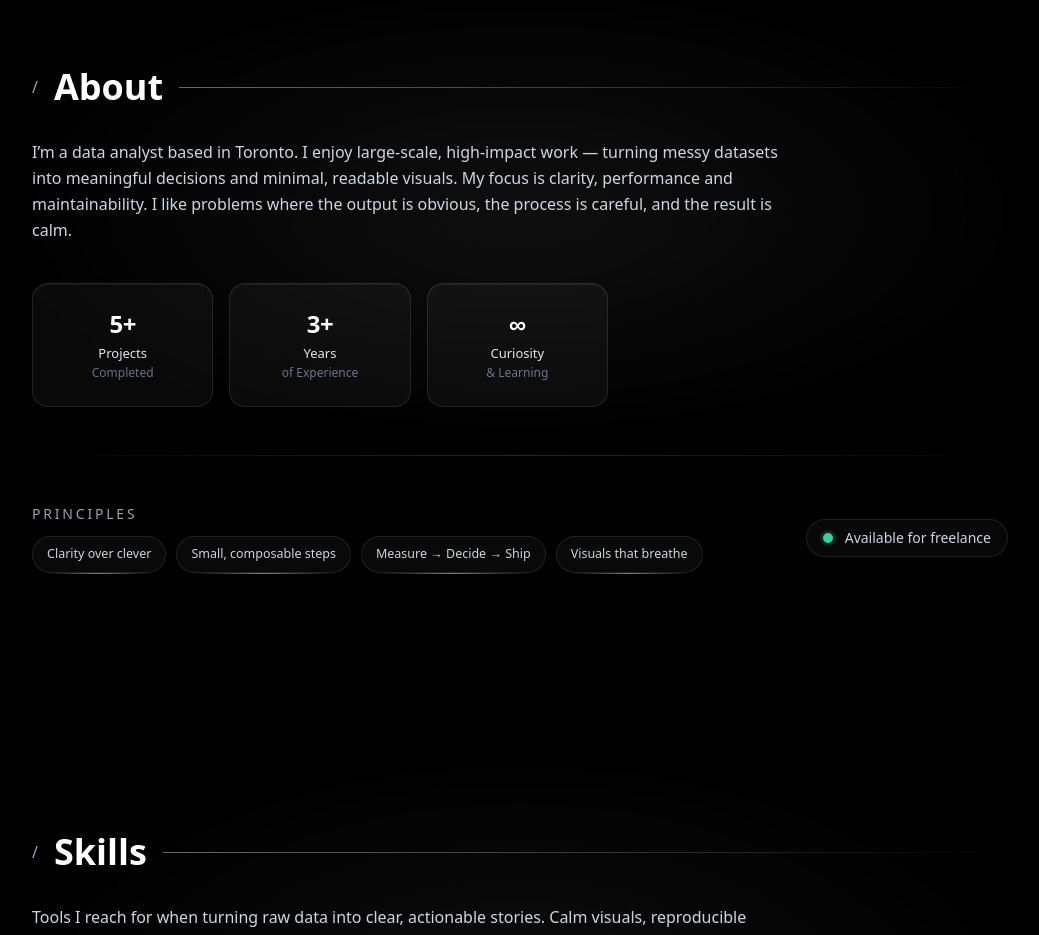
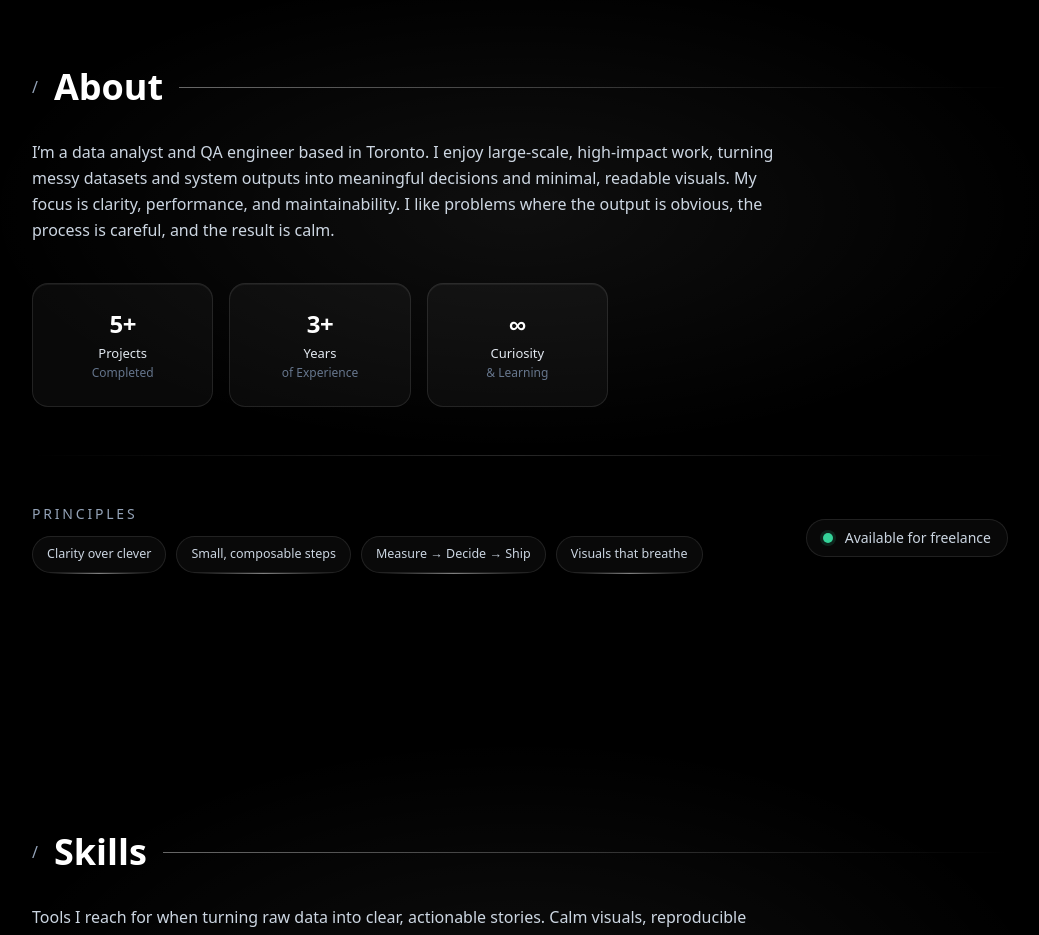
Before and after one commit to arsdmm/my-portfolio, a React (Vite) app: page / in a window 1280 px wide. Shown: the part 880-1815 px from the top of the page, without its empty margins (120-1159 px from the left). Built offline with nearby package versions, Linux system fonts and the light colour scheme.

Commit message:
changed about

```diff
--- a/src/Components/About.jsx
+++ b/src/Components/About.jsx
@@ -23,10 +23,10 @@ export default function About() {
           transition={{ duration: 0.6, ease: "easeOut" }}
           className="text-slate-300 leading-relaxed max-w-3xl"
         >
-          I’m a data analyst based in Toronto. I enjoy large-scale, high-impact work —
-          turning messy datasets into meaningful decisions and minimal, readable visuals.
-          My focus is clarity, performance and maintainability. I like problems where
-          the output is obvious, the process is careful, and the result is calm.
+          I’m a data analyst and QA engineer based in Toronto. I enjoy large-scale, high-impact work,
+          turning messy datasets and system outputs into meaningful decisions and minimal, readable visuals.
+          My focus is clarity, performance, and maintainability. I like problems where the output is obvious,
+          the process is careful, and the result is calm.
         </motion.p>
 
         {/* stats row */}
```
